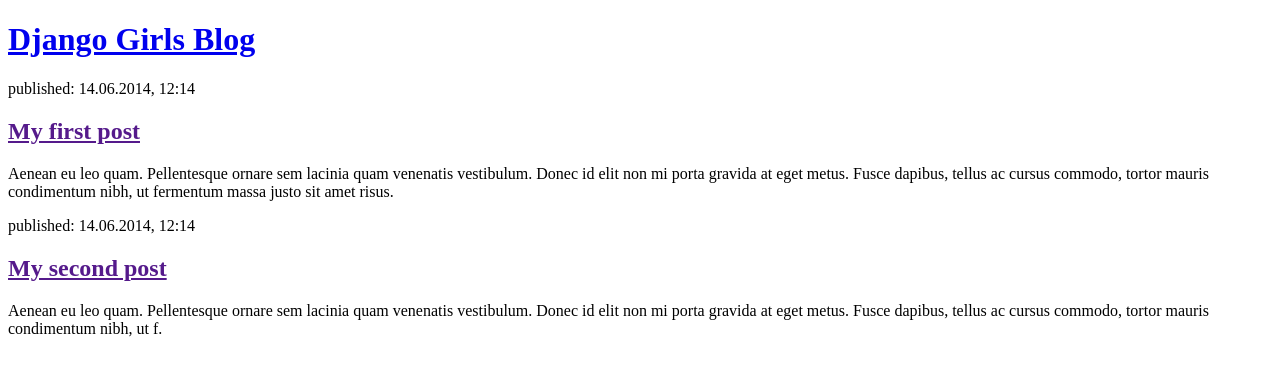
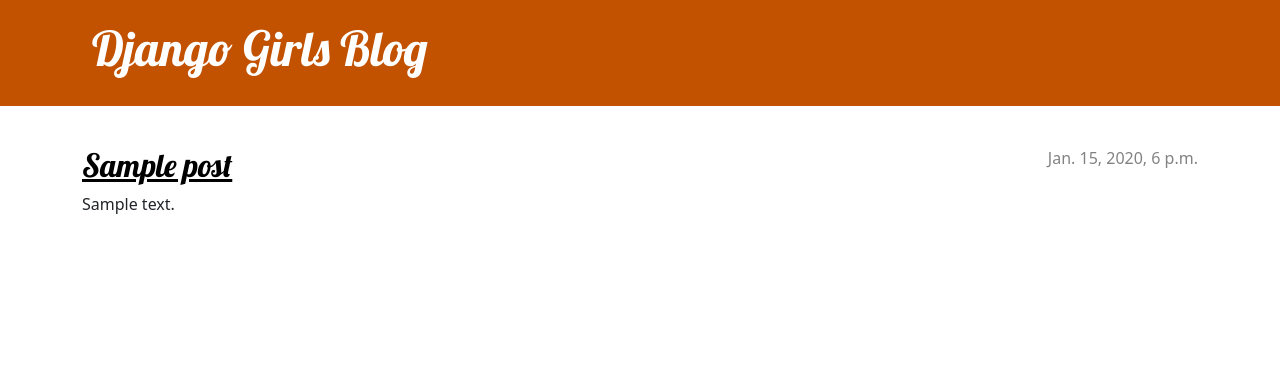
Before and after one commit to Araanna/my-first-blog, a Django app: page / in a window 1280 px wide. Shown: the top 376 px of the page. Run offline with Django 5.2, Linux system fonts and the light colour scheme; tables that the repository leaves empty hold one stand-in row (values such as "Sample post").

Commit message:
Third commit

```diff
--- /dev/null
+++ b/blog/static/css/blog.css
@@ -0,0 +1,71 @@
+.page-header {
+    background-color: #C25100;
+    margin-top: 0;
+    margin-bottom: 40px;
+    padding: 20px 20px 20px 40px;
+}
+
+.page-header h1,
+.page-header h1 a,
+.page-header h1 a:visited,
+.page-header h1 a:active {
+    color: #ffffff;
+    font-size: 36pt;
+    text-decoration: none;
+}
+
+h1,
+h2,
+h3,
+h4 {
+    font-family: 'Lobster', cursive;
+}
+
+.date {
+    color: #828282;
+}
+
+.save {
+    float: right;
+}
+
+.post-form textarea,
+.post-form input {
+    width: 100%;
+}
+
+.top-menu,
+.top-menu:hover,
+.top-menu:visited {
+    color: #ffffff;
+    float: right;
+    font-size: 26pt;
+    margin-right: 20px;
+}
+
+.post {
+    margin-bottom: 70px;
+}
+
+.post h2 a,
+.post h2 a:visited {
+    color: #000000;
+}
+
+.post > .date,
+.post > .actions {
+    float: right;
+}
+
+.btn-secondary,
+.btn-secondary:visited {
+    color: #C25100;
+    background: none;
+    border-color: #C25100;
+    margin-left: 15px;
+}
+
+.btn-secondary:hover {
+    color: #FFFFFF;
+    background-color: #C25100;
+}
--- a/blog/templates/blog/post_list.html
+++ b/blog/templates/blog/post_list.html
@@ -1,23 +1,37 @@
+{% load static %}
 <!DOCTYPE html>
-<html>
-    <head>
+<html lang="en">
+    <head >
+
         <title>Django Girls blog</title>
+        <link rel="stylesheet" href="https://cdn.jsdelivr.net/npm/bootstrap@5.3.3/dist/css/bootstrap.min.css" integrity="sha384-QWTKZyjpPEjISv5WaRU9OFeRpok6YctnYmDr5pNlyT2bRjXh0JMhjY6hW+ALEwIH" crossorigin="anonymous">
+        <link rel="stylesheet" href="{% static 'css/blog.css' %}">
+        <link rel="stylesheet" href="https://fonts.googleapis.com/css?family=Lobster&subset=latin,latin-ext">
     </head>
     <body>
-        <header>
-            <h1><a href="/">Django Girls Blog</a></h1>
+        <header class="page-header">
+            <div class="container">
+                <h1><a href="/">Django Girls Blog</a></h1>
+            </div>
         </header>
 
-        <article>
-            <time>published: 14.06.2014, 12:14</time>
-            <h2><a href="">My first post</a></h2>
-            <p>Aenean eu leo quam. Pellentesque ornare sem lacinia quam venenatis vestibulum. Donec id elit non mi porta gravida at eget metus. Fusce dapibus, tellus ac cursus commodo, tortor mauris condimentum nibh, ut fermentum massa justo sit amet risus.</p>
-        </article>
 
-        <article>
-            <time>published: 14.06.2014, 12:14</time>
-            <h2><a href="">My second post</a></h2>
-            <p>Aenean eu leo quam. Pellentesque ornare sem lacinia quam venenatis vestibulum. Donec id elit non mi porta gravida at eget metus. Fusce dapibus, tellus ac cursus commodo, tortor mauris condimentum nibh, ut f.</p>
-        </article>
+        <main class="container">
+            <div class="row">
+                <div class="col">
+                    {% for post in posts %}
+                        <article class="post">
+                            <time class="date">
+                                {{ post.published_date }}
+                            </time>
+                            <h2><a href="{% url 'post_detail' pk=post.pk %}">{{ post.title }}</a></h2>
+                            <p>{{ post.text|linebreaksbr }}</p>
+                        </article>
+                    {% endfor %}
+                </div>
+            </div>
+        </main>
+
+
     </body>
 </html>
--- a/blog/views.py
+++ b/blog/views.py
@@ -1,5 +1,11 @@
 from django.shortcuts import render
+from .models import Post
+from django.utils import timezone
+
+
 
 # Create your views here.
 def post_list(request):
-    return render(request, 'blog/post_list.html', {})
+    # Add the QuerySet to get all posts
+    posts = Post.objects.filter(published_date__lte=timezone.now()).order_by('published_date')
+    return render(request, 'blog/post_list.html', {'posts': posts})
```
Also changed, not shown: 1 other file.
